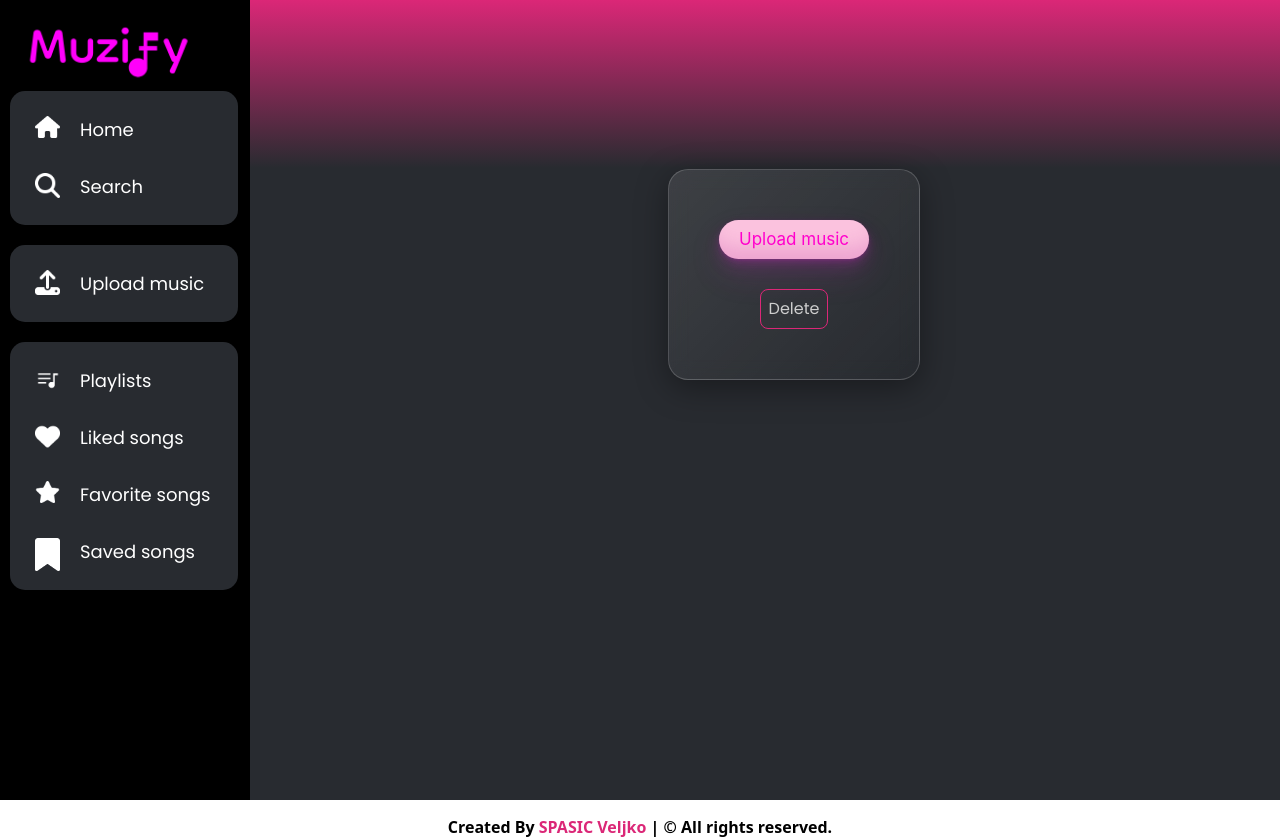
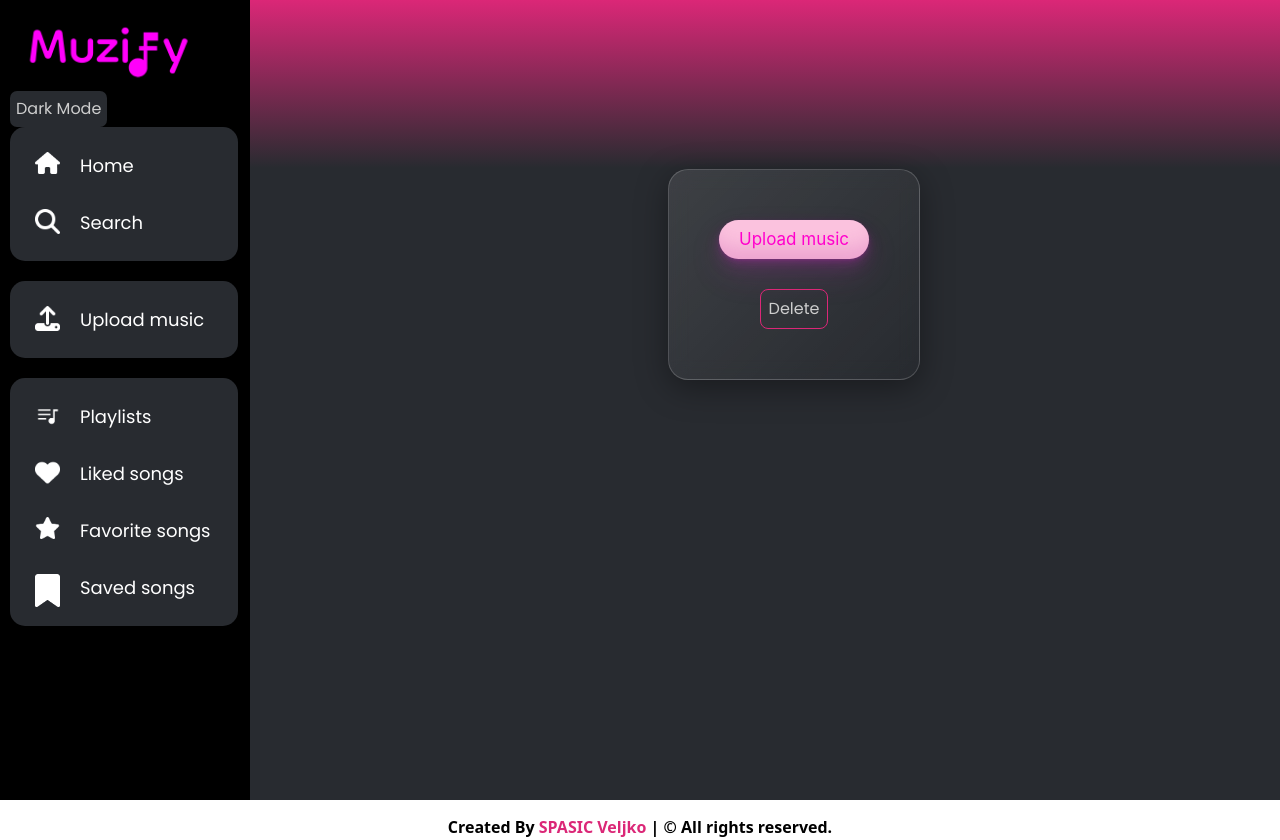
Before and after one commit to TheVSDev/muzify, a Next.js app: page /upload in a window 1280 px wide. Built offline with nearby package versions, Linux system fonts and the light colour scheme.

Commit message:
wip: light/dark mode

```diff
--- a/src/web/components/Sidebar.jsx
+++ b/src/web/components/Sidebar.jsx
@@ -5,6 +5,7 @@ import Image from "next/image";
 import styles from "@/web/styles/Sidebar.module.css";
 import HeadPage from "@/web/components/Head";
 import Main from "./Main";
+import ThemeSwitchButton from "./ThemeSwitchButton";
 
 // Sidebar component
 const Sidebar = () => {
@@ -20,6 +21,7 @@ const Sidebar = () => {
             height={58}
             className={styles.logo}
           />
+          <ThemeSwitchButton />
           <div className={styles.linksContainer}>
             <ul>
               <Link className="" href="/home-page">
--- /dev/null
+++ b/src/web/components/ThemeSwitchButton.jsx
@@ -0,0 +1,26 @@
+import { useState, useEffect } from 'react';
+import styles from "@/web/styles/Home.module.css"
+
+const ThemeSwitchButton = () => {
+  const [isLightMode, setIsLightMode] = useState(false);
+
+  useEffect(() => {
+    setIsLightMode(window.matchMedia('(prefers-color-scheme: light)').matches);
+  }, []);
+
+  const toggleTheme = () => {
+    setIsLightMode(!isLightMode);
+    document.documentElement.classList.toggle('light');
+  };
+
+  return (
+    <button
+      className={styles.modeLightDark}
+      onClick={toggleTheme}
+    >
+      {isLightMode ? 'Dark Mode' : 'Light Mode'}
+    </button>
+  );
+};
+
+export default ThemeSwitchButton;
--- a/src/web/styles/Home.module.css
+++ b/src/web/styles/Home.module.css
@@ -51,3 +51,10 @@
   left: 700px;
   font-size: 50px;
 }
+
+.modeLightDark {
+  color: var(--text-color);
+  background-color: var(--background-color);
+  padding: 6px;
+  border-radius: 7px;
+}
```
